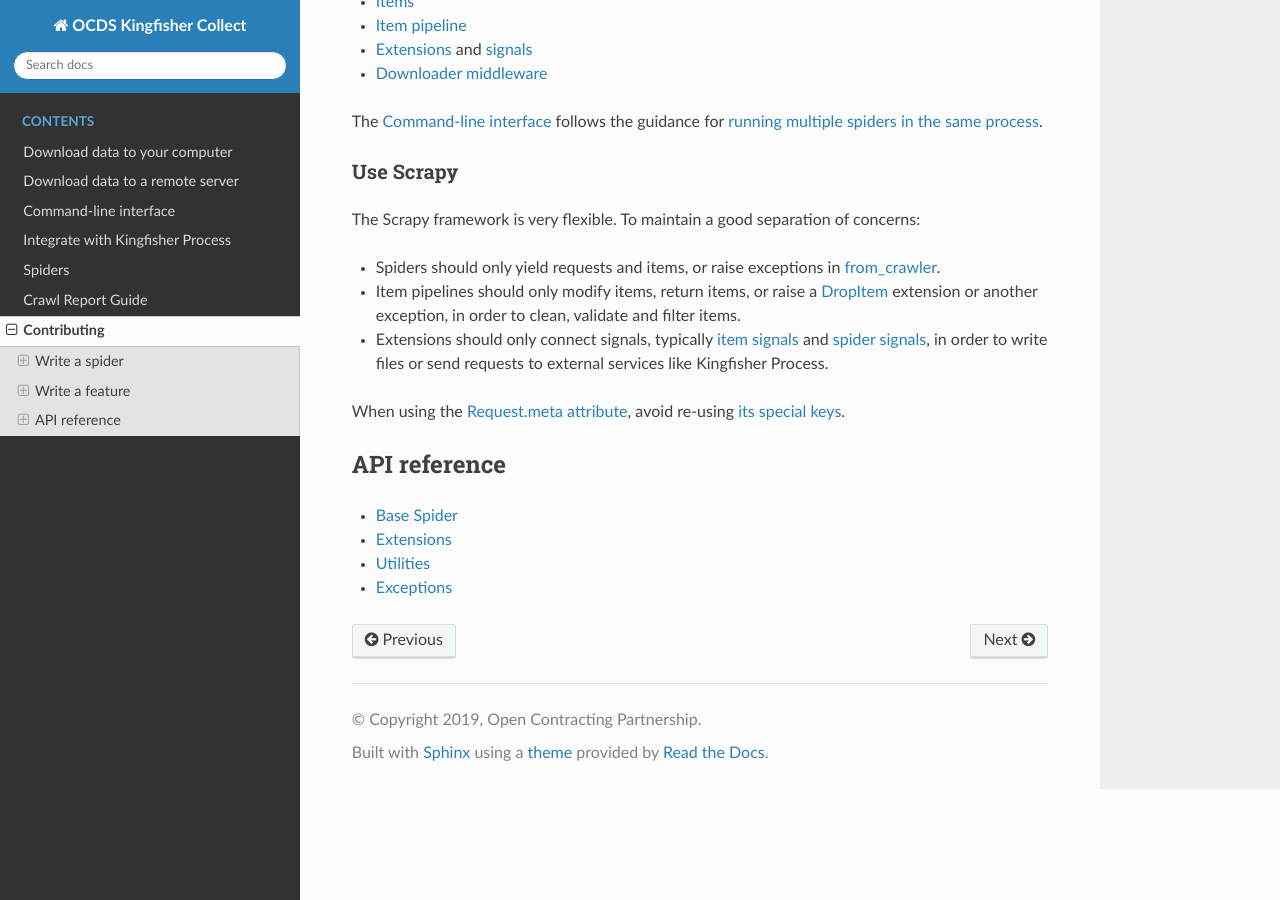
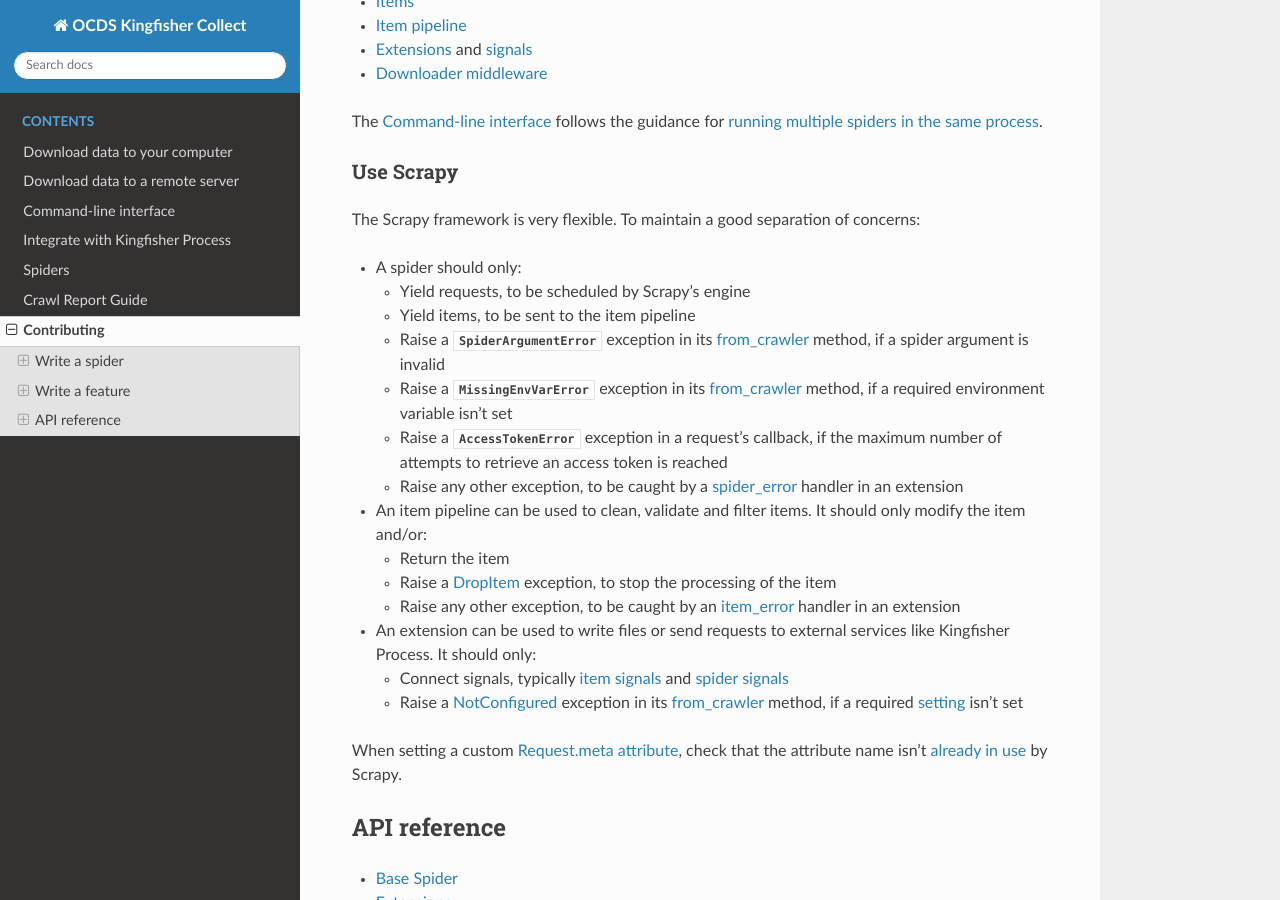
Before and after one commit to open-contracting/kingfisher-collect, a Sphinx documentation site: the page built from docs/contributing/index.rst, in a window 1280 px wide and 900 px high, scrolled down 1671 px. Built offline with Sphinx 7.4.7 and the Read the Docs theme 2.0.0, drawn with Linux system fonts in a browser that asks for light colours.

Commit message:
docs: Expand "Use Scrapy" section

```diff
--- a/docs/contributing/index.rst
+++ b/docs/contributing/index.rst
@@ -70,11 +70,27 @@ Use Scrapy
 
 The Scrapy framework is very flexible. To maintain a good separation of concerns:
 
--  Spiders should only yield requests and items, or raise exceptions in `from_crawler <https://docs.scrapy.org/en/latest/topics/spiders.html#scrapy.spiders.Spider.from_crawler>`__.
--  Item pipelines should only modify items, return items, or raise a `DropItem <https://docs.scrapy.org/en/latest/topics/exceptions.html#scrapy.exceptions.DropItem>`__ extension or another exception, in order to clean, validate and filter items.
--  Extensions should only connect signals, typically `item signals <https://docs.scrapy.org/en/latest/topics/signals.html#item-signals>`__ and `spider signals <https://docs.scrapy.org/en/latest/topics/signals.html#spider-signals>`__, in order to write files or send requests to external services like Kingfisher Process.
+-  A spider should only:
 
-When using the `Request.meta attribute <https://docs.scrapy.org/en/latest/topics/request-response.html#scrapy.http.Request.meta>`__, avoid re-using `its special keys <https://docs.scrapy.org/en/latest/topics/request-response.html#topics-request-meta>`__.
+   -  Yield requests, to be scheduled by Scrapy's engine
+   -  Yield items, to be sent to the item pipeline
+   -  Raise a :class:`~kingfisher_scrapy.exceptions.SpiderArgumentError` exception in its `from_crawler <https://docs.scrapy.org/en/latest/topics/spiders.html#scrapy.spiders.Spider.from_crawler>`__ method, if a spider argument is invalid
+   -  Raise a :class:`~kingfisher_scrapy.exceptions.MissingEnvVarError` exception in its `from_crawler <https://docs.scrapy.org/en/latest/topics/spiders.html#scrapy.spiders.Spider.from_crawler>`__ method, if a required environment variable isn't set
+   -  Raise a :class:`~kingfisher_scrapy.exceptions.AccessTokenError` exception in a request's callback, if the maximum number of attempts to retrieve an access token is reached
+   -  Raise any other exception, to be caught by a `spider_error <https://docs.scrapy.org/en/latest/topics/signals.html#spider-error>`__ handler in an extension
+
+-  An item pipeline can be used to clean, validate and filter items. It should only modify the item and/or:
+
+   -  Return the item
+   -  Raise a `DropItem <https://docs.scrapy.org/en/latest/topics/exceptions.html#scrapy.exceptions.DropItem>`__ exception, to stop the processing of the item
+   -  Raise any other exception, to be caught by an `item_error <https://docs.scrapy.org/en/latest/topics/signals.html#item-error>`__ handler in an extension
+
+-  An extension can be used to write files or send requests to external services like Kingfisher Process. It should only:
+
+   -  Connect signals, typically `item signals <https://docs.scrapy.org/en/latest/topics/signals.html#item-signals>`__ and `spider signals <https://docs.scrapy.org/en/latest/topics/signals.html#spider-signals>`__
+   -  Raise a `NotConfigured <https://docs.scrapy.org/en/latest/topics/exceptions.html#notconfigured>`__ exception in its `from_crawler <https://docs.scrapy.org/en/latest/topics/extensions.html#writing-your-own-extension>`__ method, if a required `setting <https://docs.scrapy.org/en/latest/topics/settings.html>`__ isn't set
+
+When setting a custom `Request.meta attribute <https://docs.scrapy.org/en/latest/topics/request-response.html#scrapy.http.Request.meta>`__, check that the attribute name isn't `already in use <https://docs.scrapy.org/en/latest/topics/request-response.html#topics-request-meta>`__ by Scrapy.
 
 API reference
 -------------
```
